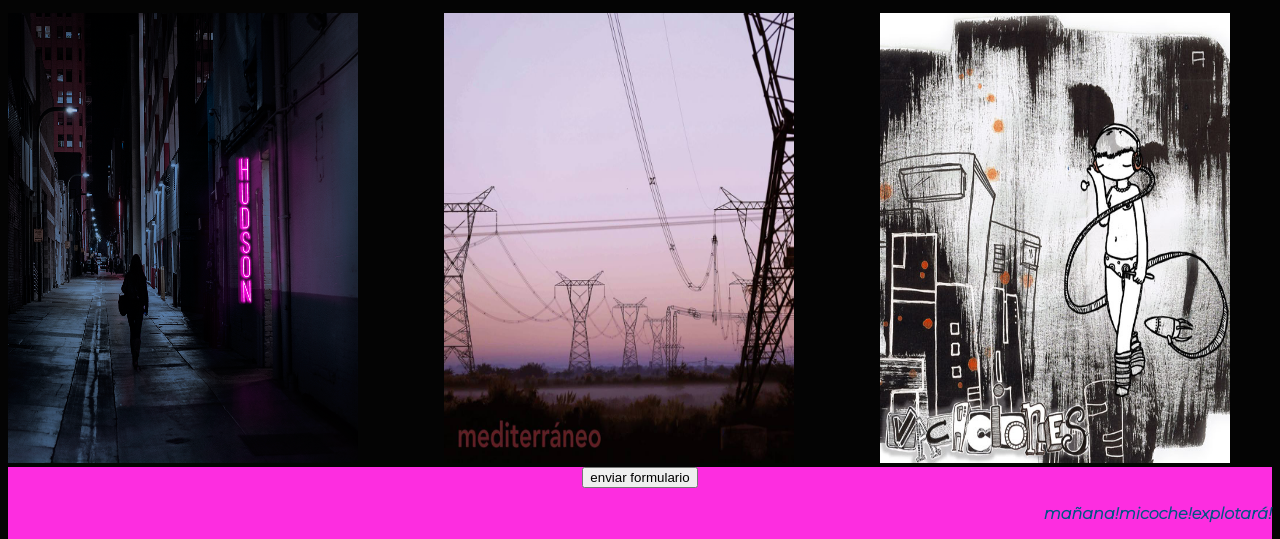
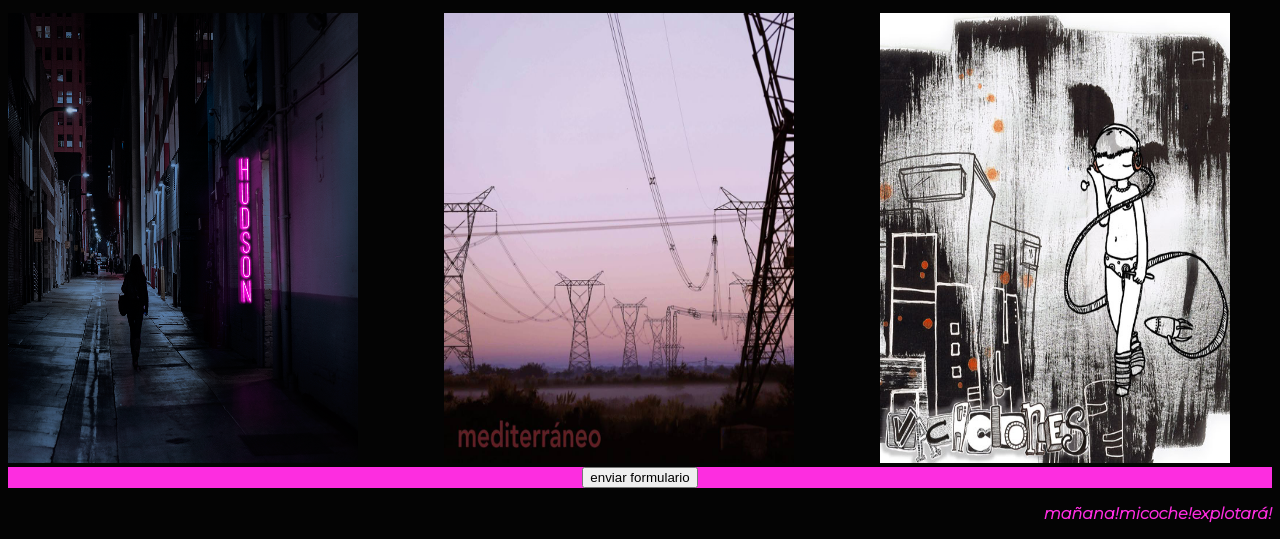
Before and after one commit to spike7310/mmce-5, a plain HTML site: page index.html in a window 1280 px wide. Shown: the part 449-988 px from the top of the page. Drawn offline with Linux system fonts and the light colour scheme; a web font is replaced by a local one.

Commit message:
carlos creo la linea magica

```diff
--- a/sass/style.scss
+++ b/sass/style.scss
@@ -9,8 +9,7 @@ $fuente-secundaria:'Notable', sans-serif;
 
 
 .banner{
-	max-width: 20000px;
-		width: 1354px;
+	max-width: 1354px;
 		height: 350px;
 		margin: auto;
 
@@ -57,9 +56,7 @@ body{
 
 footer{
 	width: 100%;
-	display: inline-block;
 	background-color: $color-secundario;
-	float: right;
 }
 
 
@@ -69,7 +66,7 @@ footer{
 }
 	.creditos {
 		float: right;
-		color: $color-terciario;
+		color: $color-secundario;
 		font-family: $fuente-titulos;
-		font-weight: bold;
+		font-weight: 700;
 }
```
Also changed, not shown: css/style.css, 1 other file.
